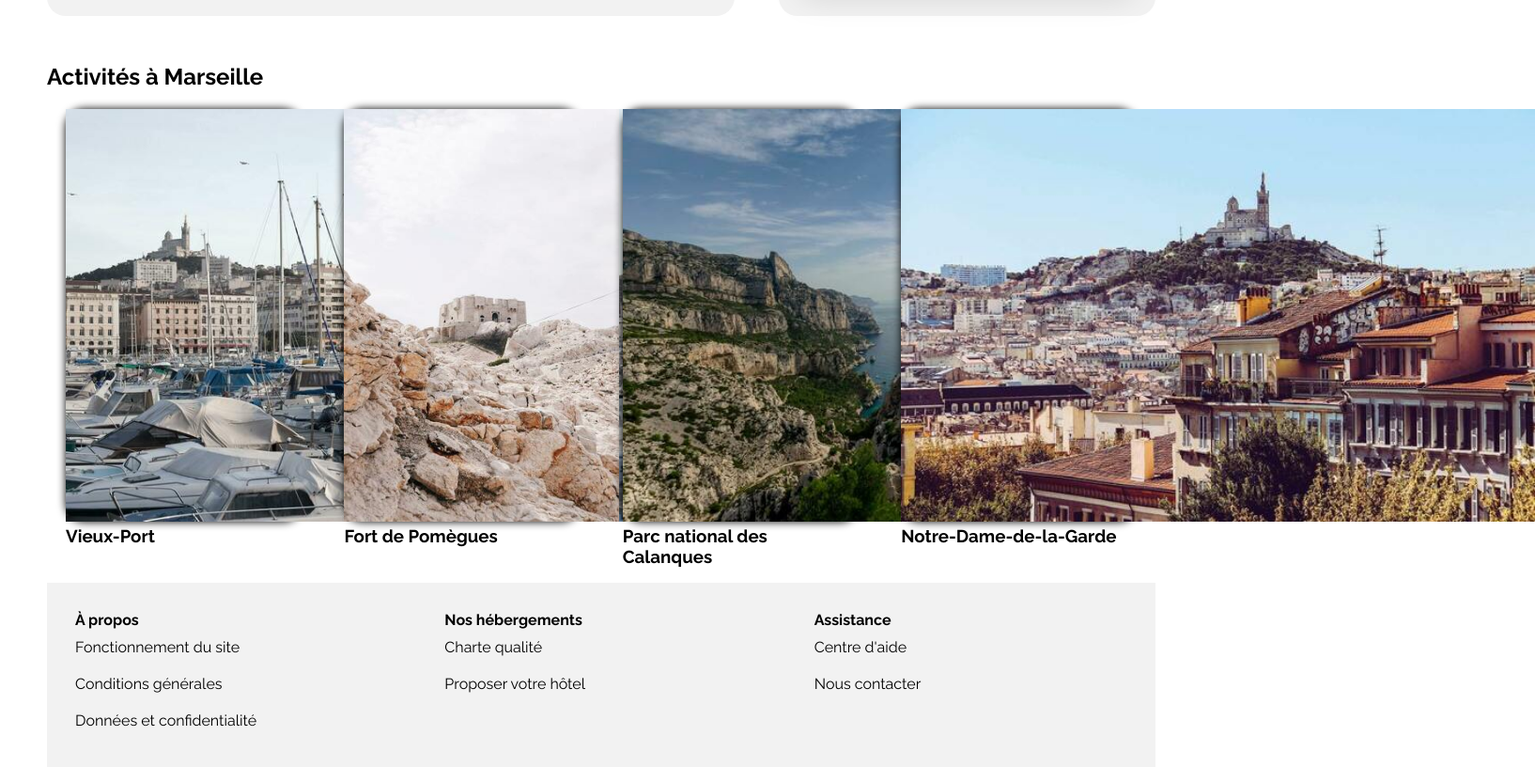
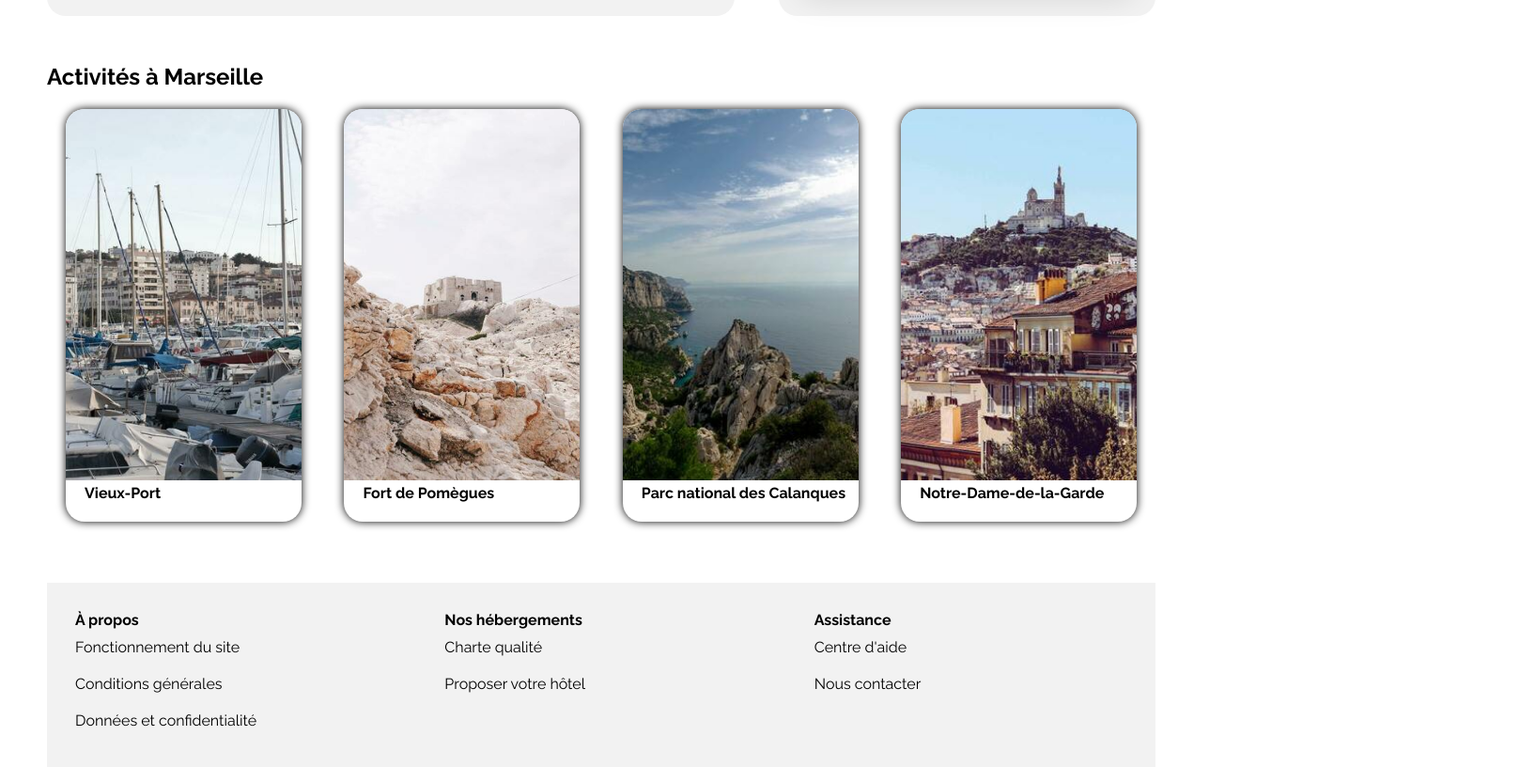
Before and after one commit to edmichel2002/booki-starter-code-master, a plain HTML site: page index.html in a window 1280 px wide. Shown: the part 947-1763 px from the top of the page at 94% size, 1634 px wide, since content can reach past the window. Drawn offline with Linux system fonts and the light colour scheme.

Commit message:
card-image

```diff
--- a/css/style.css
+++ b/css/style.css
@@ -383,7 +383,7 @@ span {
     margin: 20px;
 }
 
-.conteneur .carte h3 {
+.container .card-activities h3 {
     margin-left: 20px;
     font-size: 16px;
 }
@@ -403,7 +403,7 @@ span {
     height: 439px;
 }
 
-.conteneur img {
+.container .card-image {
     height: 90%;
     width: 100%;
     object-fit: cover;
```
